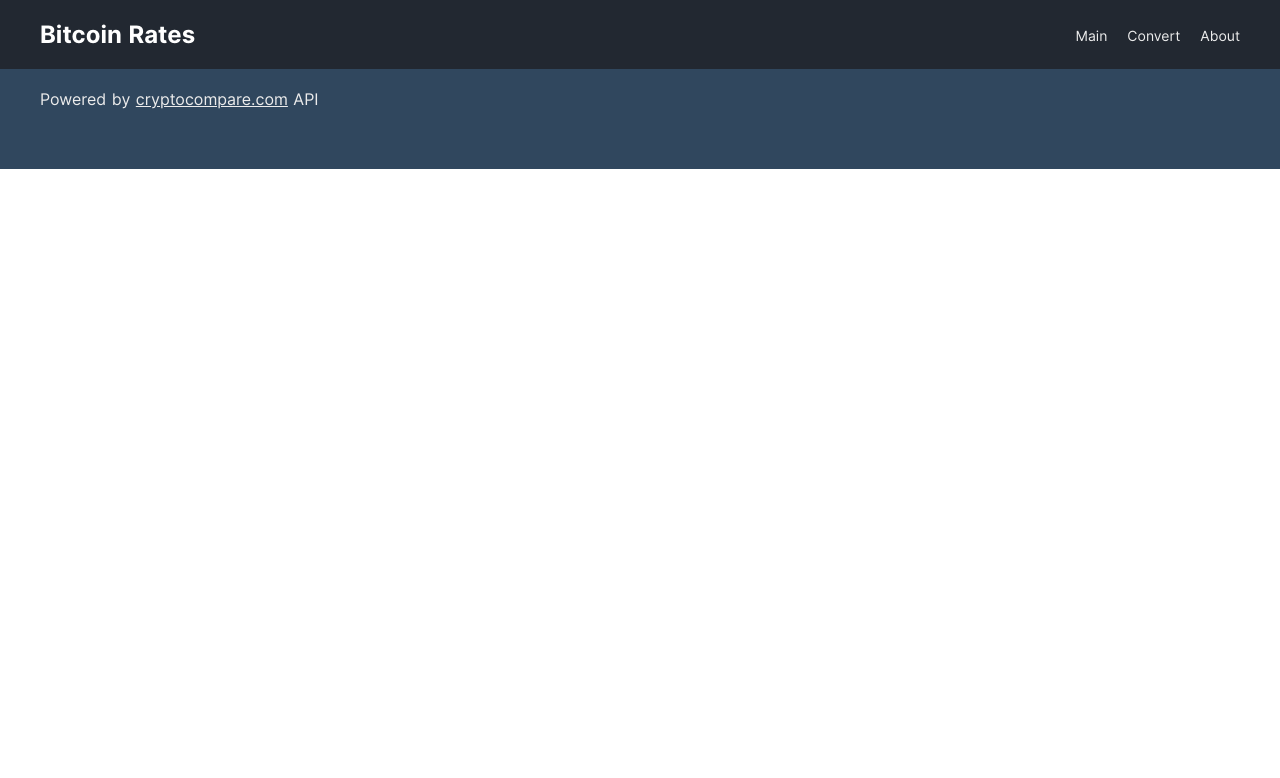
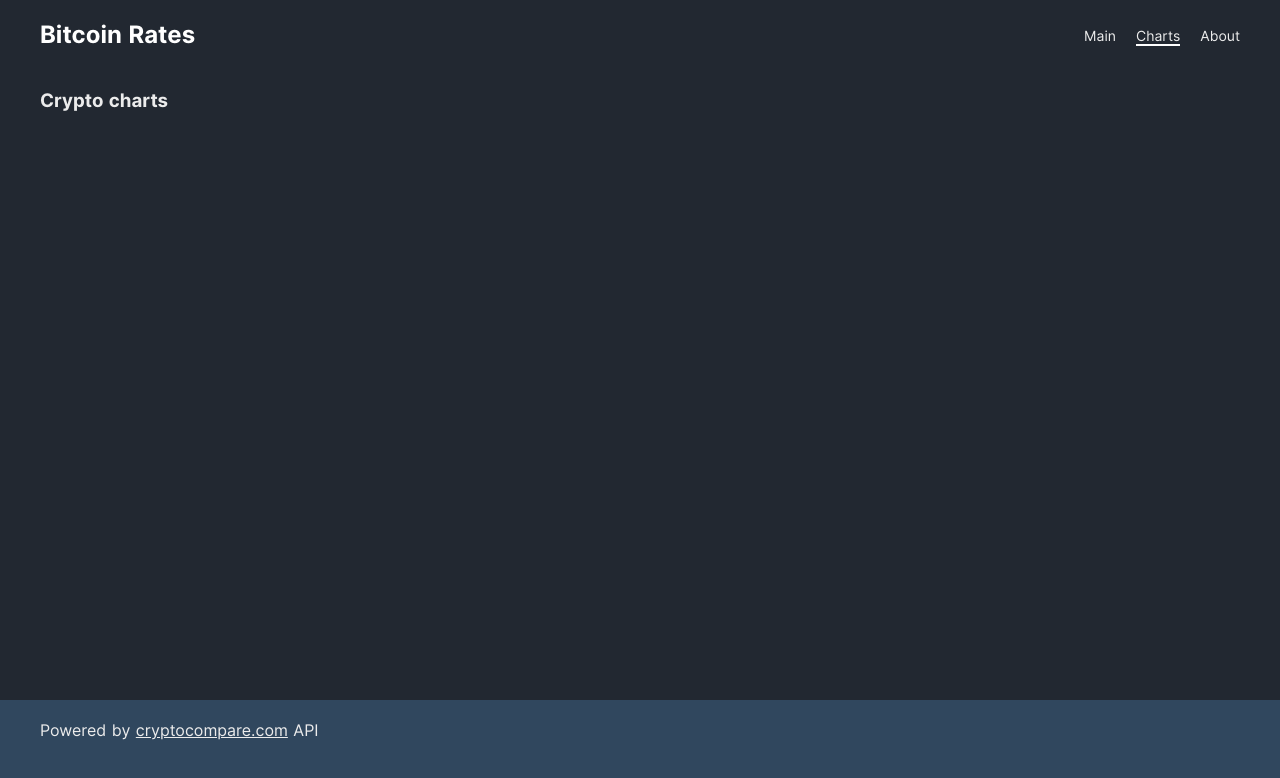
Before and after one commit to evgenii-code/bitcoin-rates, a Nuxt app: page /charts in a window 1280 px wide. Shown: the top 778 px of the page. Built offline with nearby package versions, Linux system fonts and the light colour scheme.

Commit message:
Chart page init

```diff
--- a/components/Header.vue
+++ b/components/Header.vue
@@ -12,7 +12,7 @@
           <nuxt-link to="/" class="header__link">Main</nuxt-link>
         </li>
         <li class="header__item">
-          <nuxt-link to="/convert" class="header__link">Convert</nuxt-link>
+          <nuxt-link to="/charts" class="header__link">Charts</nuxt-link>
         </li>
         <li class="header__item">
           <nuxt-link to="/about" class="header__link">About</nuxt-link>
--- /dev/null
+++ b/pages/charts.vue
@@ -0,0 +1,35 @@
+<template>
+  <main class="main">
+    <container>
+      <section class="charts">
+        <h1 class="charts__title">Crypto charts</h1>
+      </section>
+    </container>
+  </main>
+</template>
+
+<script>
+import Container from '@/components/Container';
+import mixinComponents from '@/mixins/mixinComponents';
+
+export default {
+  mixins: [mixinComponents],
+
+  components: {
+    container: Container,
+  },
+};
+</script>
+
+<style scoped>
+.main {
+  min-height: calc(100vh - 169px);
+  padding-top: 20px;
+  padding-bottom: 20px;
+}
+
+.charts__title {
+  margin: 0;
+  margin-bottom: 20px;
+}
+</style>
```
